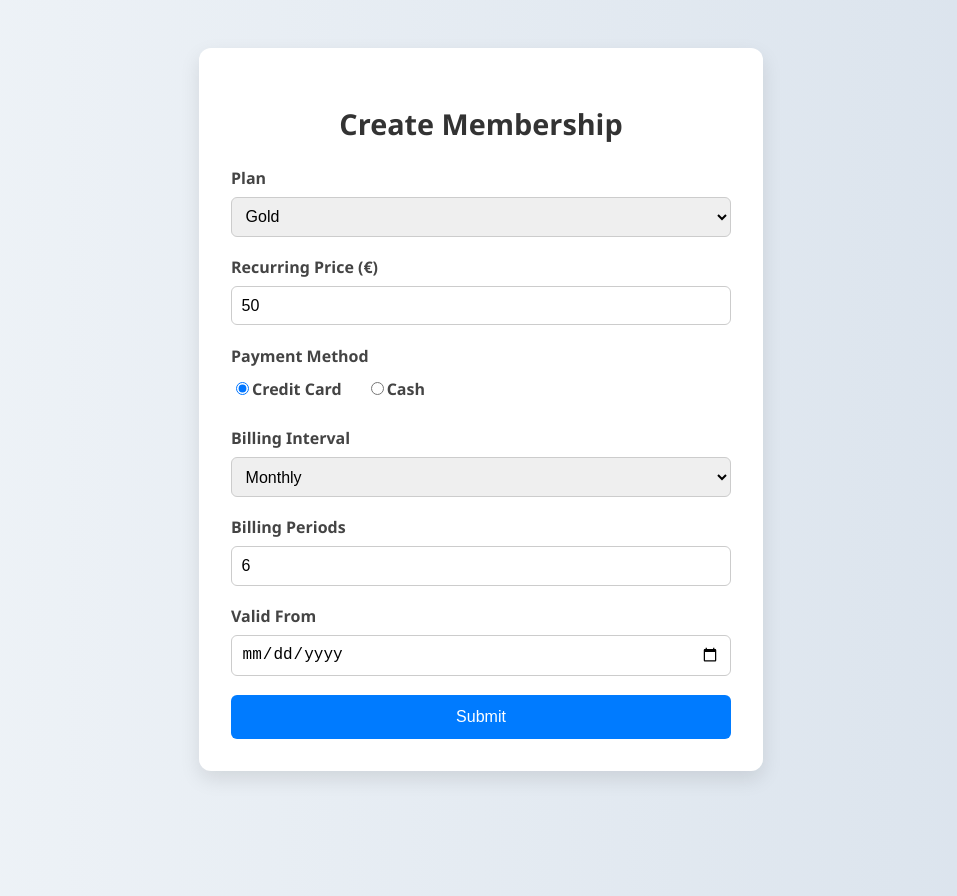
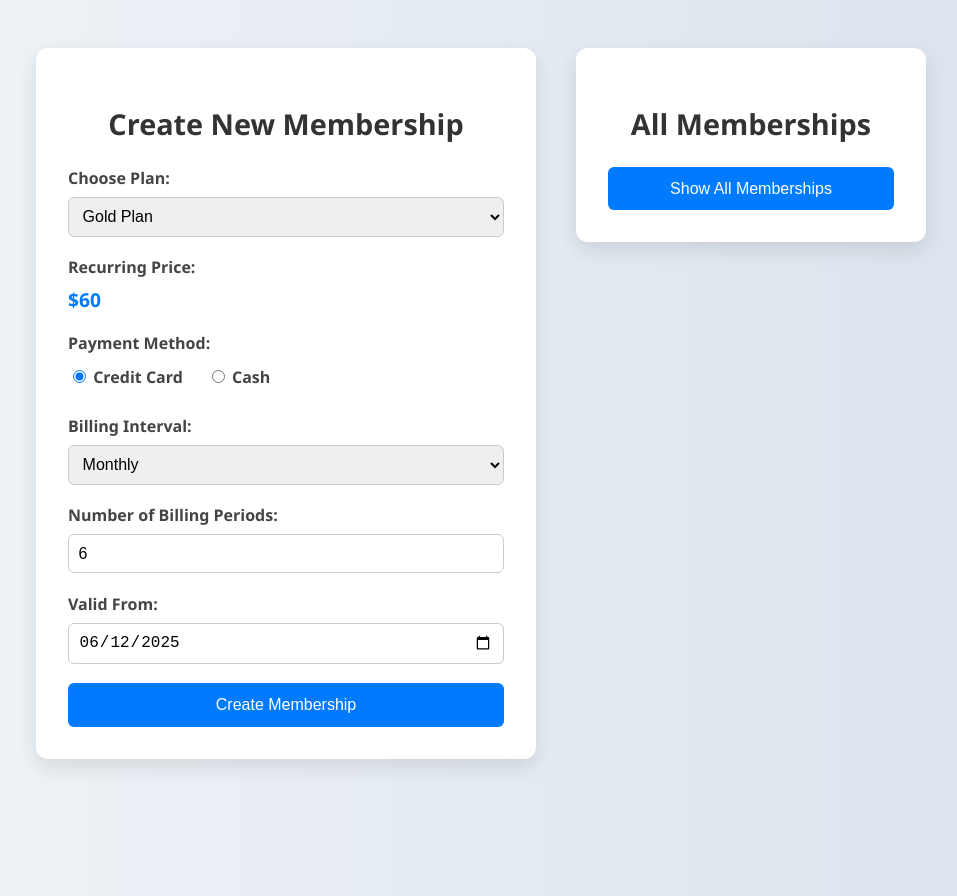
Before and after one commit to FarukValjevac/ApiRefactoring, a React (Vite) app in the folder Frontend/: page / in a window 1280 px wide. Shown: the whole page, without its empty margins (159-1116 px from the left). Built offline with nearby package versions, Linux system fonts and the light colour scheme.

Commit message:
Scrollbar introduced

```diff
--- a/Frontend/src/App.css
+++ b/Frontend/src/App.css
@@ -8,21 +8,41 @@ body {
 }
 
 .app-container {
-  display: flex;
-  justify-content: center;
-  align-items: flex-start;
-  min-height: 100vh;
-  padding: 3rem 1rem;
+  display: flex; /* Use flexbox */
+  flex-direction: row; /* Arrange items in a row */
+  justify-content: center; /* Center the entire row horizontally */
+  align-items: flex-start; /* Align items to the top of the container */
+  min-height: 100vh; /* Take full viewport height */
+  padding: 3rem 1rem; /* Add some padding around the content */
+  gap: 2.5rem; /* Add space between the form and the list */
+  flex-wrap: wrap; /* Allow items to wrap to the next line on smaller screens */
 }
 
-form {
+/* Common styles for both form and list containers */
+.membership-card-container, /* This class isn't used in your current JS but can be kept if generic styling is needed */
+.membership-form-container,
+.membership-list-container { /* Apply this to both containers for shared styling */
   background: #ffffff;
   padding: 2rem;
   border-radius: 12px;
   box-shadow: 0 8px 20px rgba(0, 0, 0, 0.1);
+  box-sizing: border-box;
+}
+
+
+/* Specific styles for the form */
+.membership-form-container {
   width: 100%;
-  max-width: 500px;
+  max-width: 500px; /* Max width for the form */
 }
+
+/* Specific styles for the list - NOW NARROWER */
+.membership-list-container {
+  width: 100%;
+  max-width: 350px; /* Adjusted: Make it narrower, e.g., 350px */
+  /* Remove margin-auto from here if it was present in JS */
+}
+
 
 h2 {
   text-align: center;
@@ -77,3 +97,80 @@ button {
 button:hover {
   background-color: #0056b3;
 }
+
+/* Styles for the Memberships List - NO LONGER A GRID */
+.memberships-grid { /* Renamed from membershipsList for clarity */
+  display: flex; /* Changed: Use flexbox */
+  flex-direction: column; /* Changed: Stack items vertically */
+  /* grid-template-columns: repeat(auto-fit, minmax(280px, 1fr)); */ /* Removed grid property */
+  gap: 1rem; /* Smaller gap within the list */
+  margin-top: 1.5rem;
+}
+
+.membership-item-card { /* Renamed from membershipCard */
+  border: 1px solid #eee;
+  border-radius: 8px;
+  padding: 1rem;
+  text-align: left;
+  background-color: #fff;
+  box-shadow: 0 1px 5px rgba(0,0,0,0.05);
+  margin-bottom: 1rem; /* Added: Spacing between stacked items */
+}
+
+.membership-list-container {
+  width: 100%;
+  max-width: 350px; /* Kept narrower width */
+  background: #ffffff;
+  padding: 2rem;
+  border-radius: 12px;
+  box-shadow: 0 8px 20px rgba(0, 0, 0, 0.1);
+  box-sizing: border-box;
+
+  /* --- NEW STYLES FOR SCROLLBAR --- */
+  max-height: 70vh; /* Set a maximum height (e.g., 70% of viewport height) */
+  overflow-y: auto; /* Add vertical scrollbar when content overflows */
+  /* --- END NEW STYLES --- */
+}
+
+.membership-item-card:last-child {
+  margin-bottom: 0; /* No margin after the last item */
+}
+
+.membership-item-card h3 {
+    margin-top: 0;
+    color: #007bff;
+}
+
+.membership-item-card p {
+    margin: 0.5rem 0;
+    color: #555;
+    font-size: 0.95rem;
+}
+
+.warning-message {
+    color: #d66a00;
+    font-size: 0.9em;
+    margin-top: 5px;
+}
+
+.success-message {
+    color: green;
+    font-weight: bold;
+    margin-top: 15px;
+    text-align: center;
+    padding: 10px;
+    background-color: #e6ffe6;
+    border: 1px solid green;
+    border-radius: 4px;
+}
+
+.error-message {
+    color: red;
+    font-weight: bold;
+    margin-top: 15px;
+    text-align: center;
+    padding: 10px;
+    background-color: #ffe6e6;
+    border: 1px solid red;
+    border-radius: 4px;
+}
--- a/Frontend/src/App.tsx
+++ b/Frontend/src/App.tsx
@@ -1,10 +1,12 @@
 import MembershipForm from './MembershipForm';
+import MembershipList from './MembershipList';
 import './App.css';
 
 function App() {
   return (
     <div className="app-container">
       <MembershipForm />
+      <MembershipList />
     </div>
   );
 }
--- a/Frontend/src/MembershipForm.tsx
+++ b/Frontend/src/MembershipForm.tsx
@@ -1,93 +1,121 @@
-import { useState } from 'react';
+import React, { useState, useEffect } from 'react';
+// Remove `CSSProperties` import if no inline styles are left
 
-const plans = {
-  Gold: 50,
-  Platinum: 80,
-  Silver: 30,
+interface PlanDetail {
+  price: number;
+  defaultPaymentMethod: 'credit card' | 'cash';
+}
+
+const PLAN_DETAILS: Record<string, PlanDetail> = {
+  "Gold Plan": { price: 60, defaultPaymentMethod: "credit card" },
+  "Platinum Plan": { price: 90, defaultPaymentMethod: "credit card" },
+  "Silver Plan": { price: 40, defaultPaymentMethod: "cash" },
 };
 
-const MembershipForm = () => {
-  const [plan, setPlan] = useState('Gold');
-  const [recurringPrice, setRecurringPrice] = useState(plans['Gold']);
-  const [paymentMethod, setPaymentMethod] = useState<'credit_card' | 'cash'>('credit_card');
+function MembershipForm() {
+  const [name, setName] = useState<string>('Gold Plan');
+  const [recurringPrice, setRecurringPrice] = useState<number>(PLAN_DETAILS['Gold Plan'].price);
+  const [paymentMethod, setPaymentMethod] = useState<'credit card' | 'cash'>(PLAN_DETAILS['Gold Plan'].defaultPaymentMethod);
   const [billingInterval, setBillingInterval] = useState<'weekly' | 'monthly' | 'yearly'>('monthly');
-  const [billingPeriods, setBillingPeriods] = useState(6);
-  const [validFrom, setValidFrom] = useState('');
+  const [billingPeriods, setBillingPeriods] = useState<number>(6);
+  const [validFrom, setValidFrom] = useState<string>('');
+  const [message, setMessage] = useState<string>('');
+  const [messageType, setMessageType] = useState<'success' | 'error' | ''>('');
 
-  const handlePlanChange = (e: React.ChangeEvent<HTMLSelectElement>) => {
-    const selected = e.target.value;
-    setPlan(selected);
-    setRecurringPrice(plans[selected as keyof typeof plans]);
-  };
+  useEffect(() => {
+    const today = new Date();
+    const yyyy = today.getFullYear();
+    const mm = String(today.getMonth() + 1).padStart(2, '0');
+    const dd = String(today.getDate()).padStart(2, '0');
+    setValidFrom(`${yyyy}-${mm}-${dd}`);
+  }, []);
 
-  const handleSubmit = async (e: React.FormEvent) => {
-    e.preventDefault();
+  useEffect(() => {
+    const selectedPlan = PLAN_DETAILS[name];
+    if (selectedPlan) {
+      setRecurringPrice(selectedPlan.price);
+      setPaymentMethod(selectedPlan.defaultPaymentMethod);
+    }
+  }, [name]);
 
-    const payload = {
-      name: `${plan} Plan`,
-      recurringPrice,
+
+  const handleSubmit = async (event: React.FormEvent) => {
+    event.preventDefault();
+    setMessage('');
+
+    const formData = {
+      name,
+      recurringPrice: Number(recurringPrice),
       paymentMethod,
       billingInterval,
-      billingPeriods,
+      billingPeriods: Number(billingPeriods),
       validFrom,
     };
 
+    console.log('Sending data:', formData);
+
     try {
-      const res = await fetch('http://localhost:3000/memberships', {
+      const response = await fetch('http://localhost:3000/memberships', {
         method: 'POST',
-        headers: { 'Content-Type': 'application/json' },
-        body: JSON.stringify(payload),
+        headers: {
+          'Content-Type': 'application/json',
+        },
+        body: JSON.stringify(formData),
       });
 
-      if (!res.ok) {
-        const error = await res.json();
-        alert(`Error: ${error.message}`);
-        return;
+      const result = await response.json();
+
+      if (response.ok) {
+        setMessage('Membership created successfully!');
+        setMessageType('success');
+        console.log('Success:', result);
+      } else {
+        setMessage(`Error: ${result.message || 'Something went wrong!'}`);
+        setMessageType('error');
+        console.error('Error:', result);
       }
-
-      const result = await res.json();
-      alert('Membership created successfully!');
-      console.log(result);
-    } catch (error) {
-      alert('Something went wrong!');
-      console.error(error);
+    } catch (error: any) {
+      setMessage(`Network error: ${error.message}`);
+      setMessageType('error');
+      console.error('Fetch error:', error);
     }
   };
 
   return (
-    <form onSubmit={handleSubmit}>
-      <h2>Create Membership</h2>
-
-      <div>
-        <label>Plan</label>
-        <select value={plan} onChange={handlePlanChange}>
-          {Object.keys(plans).map((p) => (
-            <option key={p} value={p}>{p}</option>
+    <div className="membership-form-container"> {/* Apply CSS class */}
+      <h2>Create New Membership</h2>
+      <form onSubmit={handleSubmit}> {/* Remove inline style */}
+        <div className="form-group">
+          <label htmlFor="planName">Choose Plan:</label>
+          <select
+            id="planName"
+            value={name}
+            onChange={(e) => setName(e.target.value)}
+          >
+            {Object.keys(PLAN_DETAILS).map((plan) => (
+              <option key={plan} value={plan}>
+                {plan}
+              </option>
             ))}
           </select>
         </div>
 
-      <div>
-        <label>Recurring Price (€)</label>
-        <input
-          type="number"
-          value={recurringPrice}
-          onChange={(e) => setRecurringPrice(Number(e.target.value))}
-          min={0}
-          required
-        />
+        <div className="form-group">
+          <label>Recurring Price:</label>
+          <span style={{ fontSize: '1.2em', fontWeight: 'bold', color: '#007bff', padding: '8px 0' }}>${recurringPrice}</span>
+          {paymentMethod === 'credit card' && recurringPrice !== 59}
         </div>
 
-      <div>
-        <label>Payment Method</label>
+        <div className="form-group">
+          <label>Payment Method:</label>
           <div className="radio-group">
             <label>
               <input
                 type="radio"
-              value="credit_card"
-              checked={paymentMethod === 'credit_card'}
-              onChange={() => setPaymentMethod('credit_card')}
-            />
+                value="credit card"
+                checked={paymentMethod === 'credit card'}
+                onChange={(e) => setPaymentMethod(e.target.value as 'credit card' | 'cash')}
+              />{' '}
               Credit Card
             </label>
             <label>
@@ -95,20 +123,19 @@ const MembershipForm = () => {
                 type="radio"
                 value="cash"
                 checked={paymentMethod === 'cash'}
-              onChange={() => setPaymentMethod('cash')}
-            />
+                onChange={(e) => setPaymentMethod(e.target.value as 'credit card' | 'cash')}
+              />{' '}
               Cash
             </label>
           </div>
         </div>
 
-      <div>
-        <label>Billing Interval</label>
+        <div className="form-group">
+          <label htmlFor="billingInterval">Billing Interval:</label>
           <select
+            id="billingInterval"
             value={billingInterval}
-          onChange={(e) =>
-            setBillingInterval(e.target.value as 'weekly' | 'monthly' | 'yearly')
-          }
+            onChange={(e) => setBillingInterval(e.target.value as 'weekly' | 'monthly' | 'yearly')}
           >
             <option value="weekly">Weekly</option>
             <option value="monthly">Monthly</option>
@@ -116,30 +143,37 @@ const MembershipForm = () => {
           </select>
         </div>
 
-      <div>
-        <label>Billing Periods</label>
+        <div className="form-group">
+          <label htmlFor="billingPeriods">Number of Billing Periods:</label>
           <input
             type="number"
+            id="billingPeriods"
             value={billingPeriods}
             onChange={(e) => setBillingPeriods(Number(e.target.value))}
-          min={1}
-          required
+            min="1"
           />
         </div>
 
-      <div>
-        <label>Valid From</label>
+        <div className="form-group">
+          <label htmlFor="validFrom">Valid From:</label>
           <input
             type="date"
+            id="validFrom"
             value={validFrom}
             onChange={(e) => setValidFrom(e.target.value)}
-          required
           />
         </div>
 
-      <button type="submit">Submit</button>
+        <button type="submit">Create Membership</button>
       </form>
+
+      {message && (
+        <p className={messageType === 'success' ? 'success-message' : 'error-message'}>
+          {message}
+        </p>
+      )}
+    </div>
   );
-};
+}
 
 export default MembershipForm;
--- /dev/null
+++ b/Frontend/src/MembershipList.tsx
@@ -0,0 +1,97 @@
+import React, { useState } from 'react';
+// Remove `CSSProperties` import
+
+interface MembershipDetail {
+  id: number;
+  uuid: string;
+  name: string;
+  userId: number;
+  recurringPrice: number;
+  validFrom: string;
+  validUntil: string;
+  state: string;
+  assignedBy?: string;
+  paymentMethod: string | null;
+  billingInterval: string;
+  billingPeriods: number;
+}
+
+interface MembershipPeriodDetail {
+    id: number;
+    uuid: string;
+    membership: number;
+    start: string;
+    end: string;
+    state: string;
+}
+
+interface MembershipItem {
+  membership: MembershipDetail;
+  periods: MembershipPeriodDetail[];
+}
+
+
+function MembershipList() {
+  const [memberships, setMemberships] = useState<MembershipItem[]>([]);
+  const [loading, setLoading] = useState<boolean>(false);
+  const [error, setError] = useState<string | null>(null);
+  const [isListVisible, setIsListVisible] = useState<boolean>(false);
+
+  const fetchMemberships = async () => {
+    setLoading(true);
+    setError(null);
+    setMemberships([]);
+
+    try {
+      const response = await fetch('http://localhost:3000/memberships');
+      if (!response.ok) {
+        const data = await response.json();
+        throw new Error(data.message || 'Failed to fetch memberships.');
+      }
+      const data: MembershipItem[] = await response.json();
+      setMemberships(data);
+      setIsListVisible(true);
+    } catch (err: unknown) {
+      if (err instanceof Error) {
+        setError(err.message);
+      } else {
+        setError('An unknown error occurred while fetching memberships.');
+      }
+      setIsListVisible(false);
+    } finally {
+      setLoading(false);
+    }
+  };
+
+  return (
+    <div className="membership-list-container">
+      <h2>All Memberships</h2>
+      <button onClick={fetchMemberships} disabled={loading}>
+        {loading ? 'Loading...' : 'Show All Memberships'}
+      </button>
+
+      {error && <p className="error-message">Error: {error}</p>}
+
+      {isListVisible && memberships.length === 0 && !loading && !error && (
+        <p>No memberships found.</p>
+      )}
+
+      {isListVisible && memberships.length > 0 && (
+        <div className="memberships-grid">
+          {memberships.map((item, index) => (
+            <div key={item.membership.id || index} className="membership-item-card">
+              <h3>{item.membership.name}</h3>
+              <p><strong>Price:</strong> ${item.membership.recurringPrice}</p>
+              <p><strong>Valid From:</strong> {new Date(item.membership.validFrom).toLocaleDateString()}</p>
+              <p><strong>Valid Until:</strong> {new Date(item.membership.validUntil).toLocaleDateString()}</p>
+              <p><strong>Billing Interval:</strong> {item.membership.billingInterval}</p>
+              <p><strong>Billing Periods:</strong> {item.membership.billingPeriods}</p>
+            </div>
+          ))}
+        </div>
+      )}
+    </div>
+  );
+}
+
+export default MembershipList;
```
Lines whose indentation alone changed are shown as unchanged.
